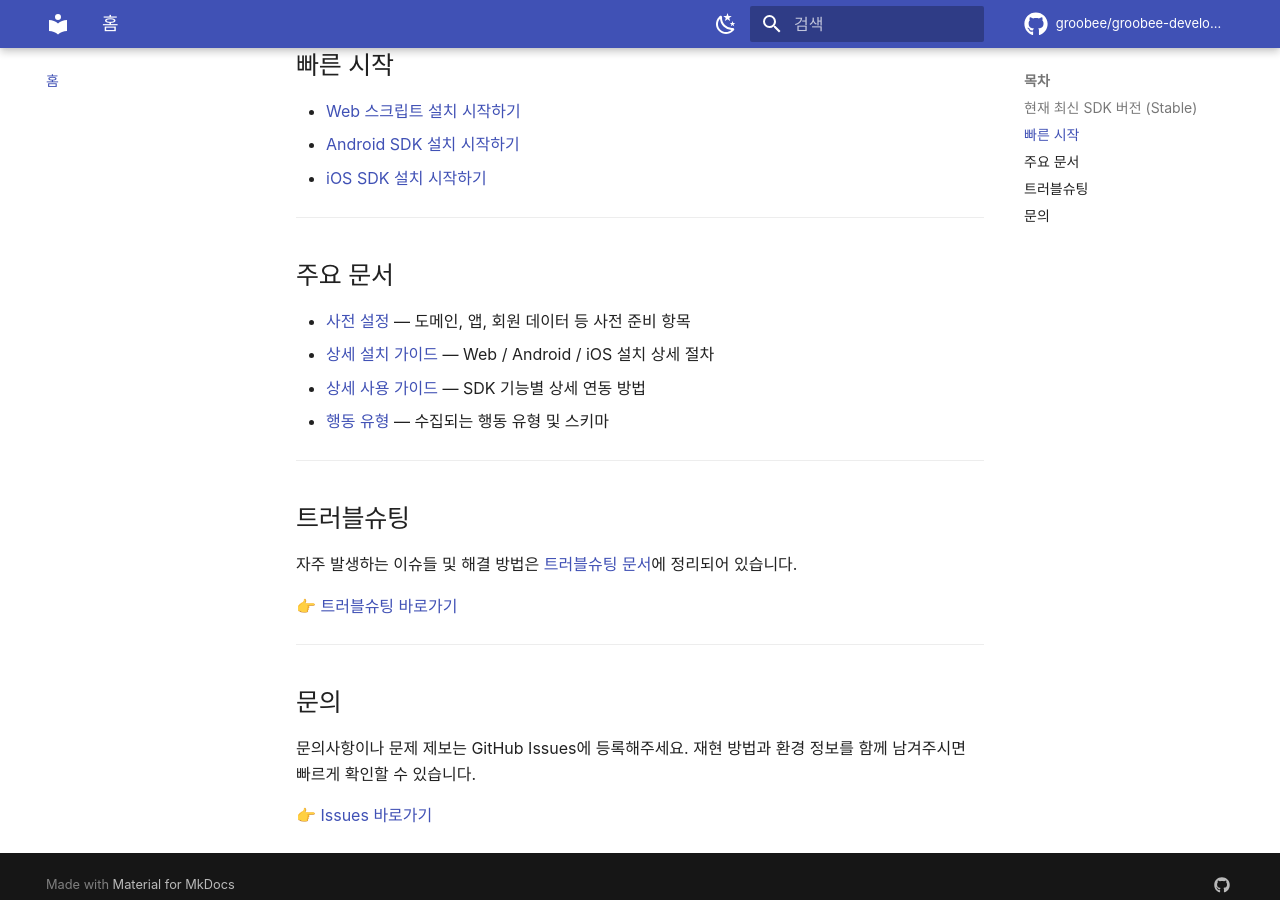
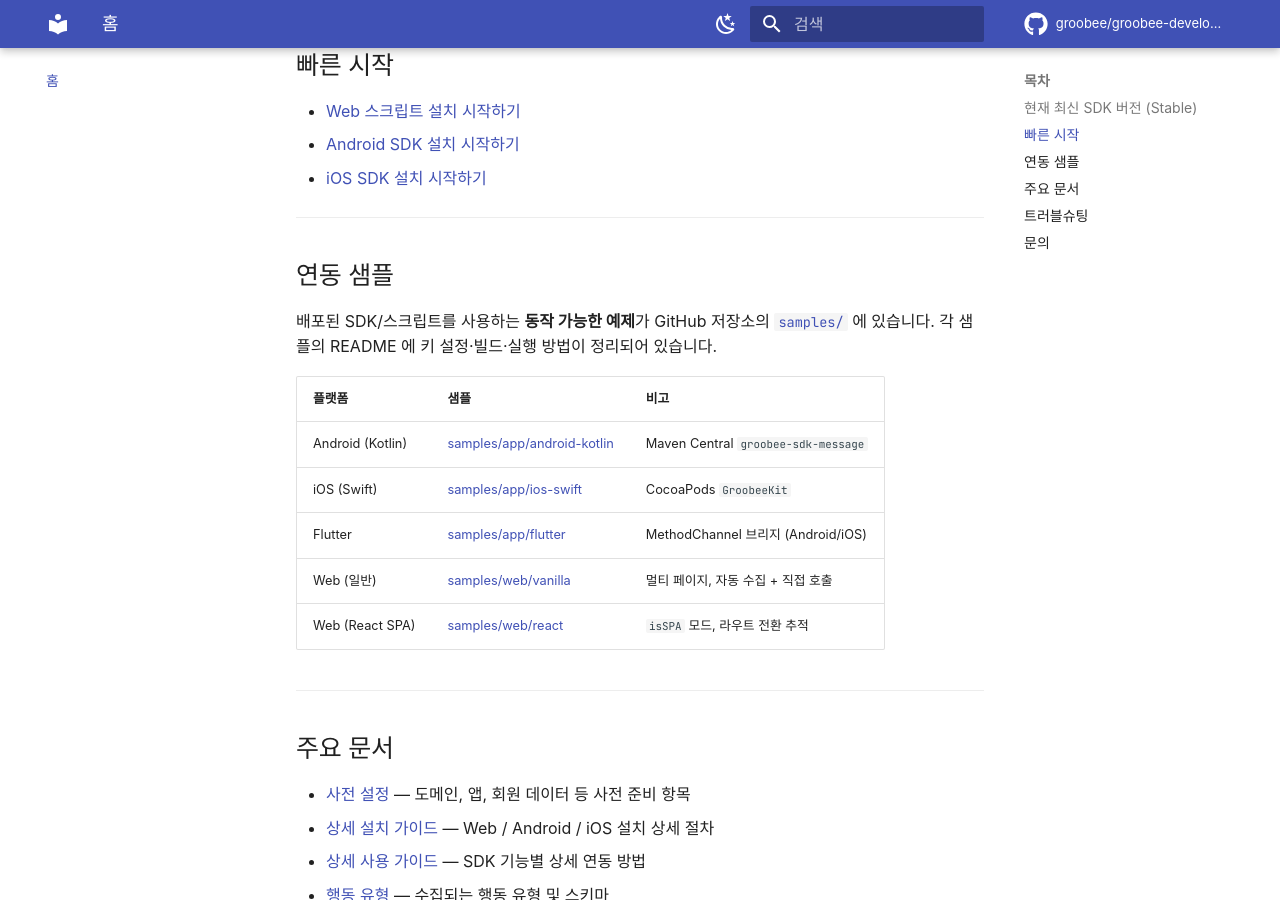
Before and after one commit to groobee/groobee-developer-support, an MkDocs documentation site: the page built from docs/index.md, in a window 1280 px wide and 900 px high, scrolled down 567 px. Built offline with MkDocs 1.6.1 and Material for MkDocs 9.7.7, drawn with Linux system fonts in a browser that asks for light colours; some web fonts are replaced; comment, search, counter and statistics services are not loaded.

Commit message:
patch: 문서 사이트 홈(index)에 연동 샘플 안내 추가 (#33)
Co-authored-by: Claude Fable 5 <noreply@anthropic.com>

```diff
--- a/docs/index.md
+++ b/docs/index.md
@@ -19,6 +19,21 @@ Groobee SDK 및 스크립트를 사용하는 **개발자와 서비스 운영자*
 - [Web 스크립트 설치 시작하기](getting-started/gettingstart-web.md)
 - [Android SDK 설치 시작하기](getting-started/gettingstart-aos.md)
 - [iOS SDK 설치 시작하기](getting-started/gettingstart-ios.md)
+
+---
+
+## 연동 샘플
+
+배포된 SDK/스크립트를 사용하는 **동작 가능한 예제**가 GitHub 저장소의 [`samples/`](https://github.com/groobee/groobee-developer-support/tree/main/samples) 에 있습니다.
+각 샘플의 README 에 키 설정·빌드·실행 방법이 정리되어 있습니다.
+
+| 플랫폼 | 샘플 | 비고 |
+| --- | --- | --- |
+| Android (Kotlin) | [samples/app/android-kotlin](https://github.com/groobee/groobee-developer-support/tree/main/samples/app/android-kotlin) | Maven Central `groobee-sdk-message` |
+| iOS (Swift) | [samples/app/ios-swift](https://github.com/groobee/groobee-developer-support/tree/main/samples/app/ios-swift) | CocoaPods `GroobeeKit` |
+| Flutter | [samples/app/flutter](https://github.com/groobee/groobee-developer-support/tree/main/samples/app/flutter) | MethodChannel 브리지 (Android/iOS) |
+| Web (일반) | [samples/web/vanilla](https://github.com/groobee/groobee-developer-support/tree/main/samples/web/vanilla) | 멀티 페이지, 자동 수집 + 직접 호출 |
+| Web (React SPA) | [samples/web/react](https://github.com/groobee/groobee-developer-support/tree/main/samples/web/react) | `isSPA` 모드, 라우트 전환 추적 |
 
 ---
 
```
